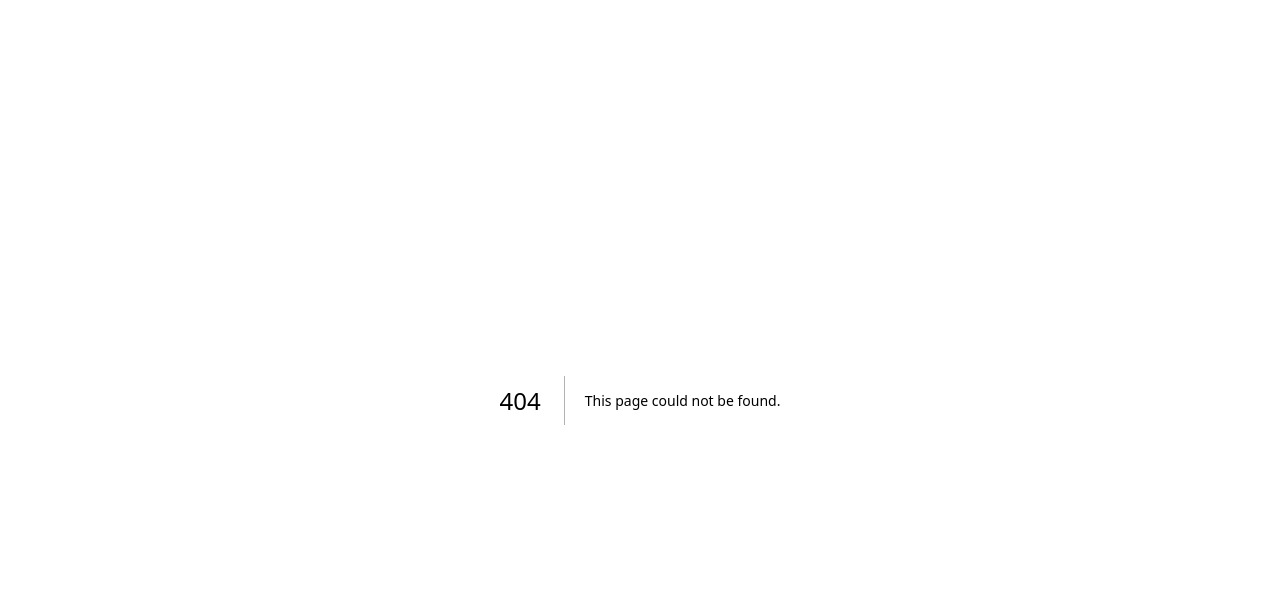
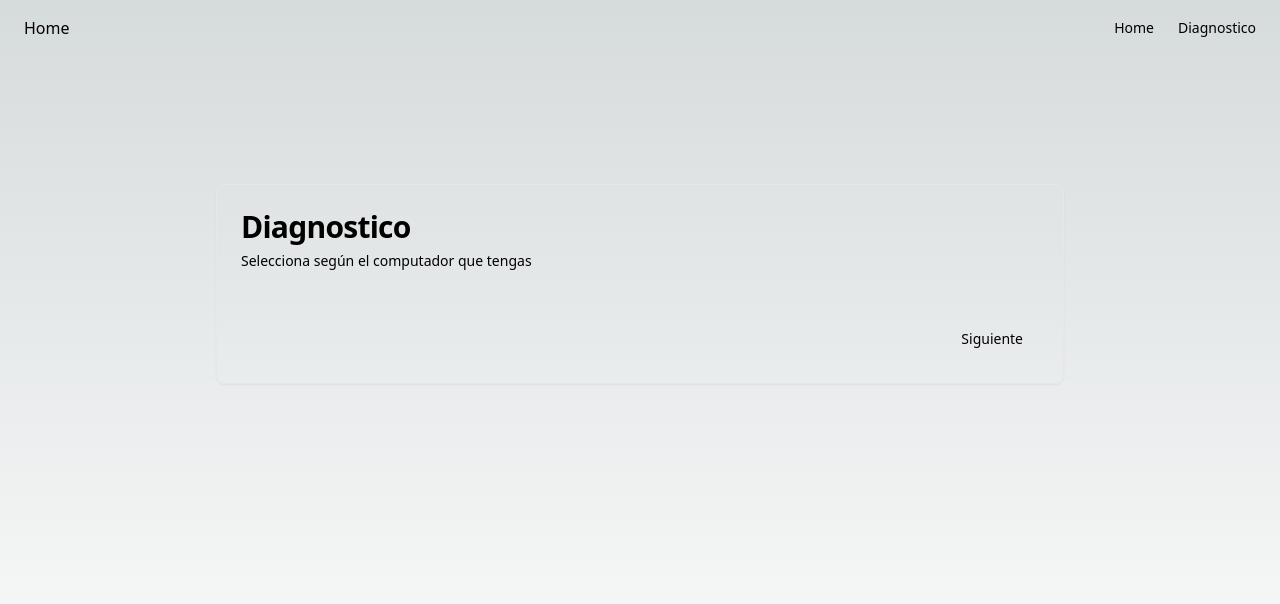
Before and after one commit to MrPotatoXx/compu-rescue, a Next.js app: page /Diagnostico in a window 1280 px wide. Before the commit this address had no page. Shown: the top 604 px of the page. Built offline with nearby package versions, Linux system fonts and the light colour scheme.

Commit message:
Agregar página de diagnóstico con una estructura básica

```diff
--- /dev/null
+++ b/src/app/Diagnostico/page.tsx
@@ -0,0 +1,42 @@
+export default function Diagnostico() {
+  return (
+    <main className="flex flex-col min-h-screen">
+      <header className="bg-primary text-primary-foreground px-4 lg:px-6 h-14 flex items-center">
+        <a className="flex items-center justify-center" href="#">
+          Home
+        </a>
+        <nav className="ml-auto flex gap-4 sm:gap-6">
+          <a
+            className="text-sm font-medium hover:underline underline-offset-4"
+            href="#"
+          >
+            Home
+          </a>
+          <a
+            className="text-sm font-medium hover:underline underline-offset-4"
+            href="#"
+          >
+            Diagnostico
+          </a>
+        </nav>
+      </header>
+      <div className="flex-1 py-12 md:py-24 lg:py-32">
+        <div className="container mx-auto px-4 md:px-6 max-w-4xl">
+          <div className="rounded-lg border bg-card text-card-foreground shadow-sm">
+            <div className="flex flex-col space-y-1.5 p-6">
+              <h3 className="tracking-tight text-3xl font-bold">Diagnostico</h3>
+              <p className="text-sm text-muted-foreground">
+                Selecciona según el computador que tengas
+              </p>
+            </div>
+            <div className="flex justify-end p-6">
+              <button className="inline-flex items-center justify-center rounded-md text-sm font-medium transition-colors focus-visible:outline-none focus-visible:ring-2 focus-visible:ring-ring focus-visible:ring-offset-2 disabled:pointer-events-none disabled:opacity-50 bg-primary text-primary-foreground hover:bg-primary/90 h-10 px-4 py-2">
+                Siguiente
+              </button>
+            </div>
+          </div>
+        </div>
+      </div>
+    </main>
+  );
+}
```
